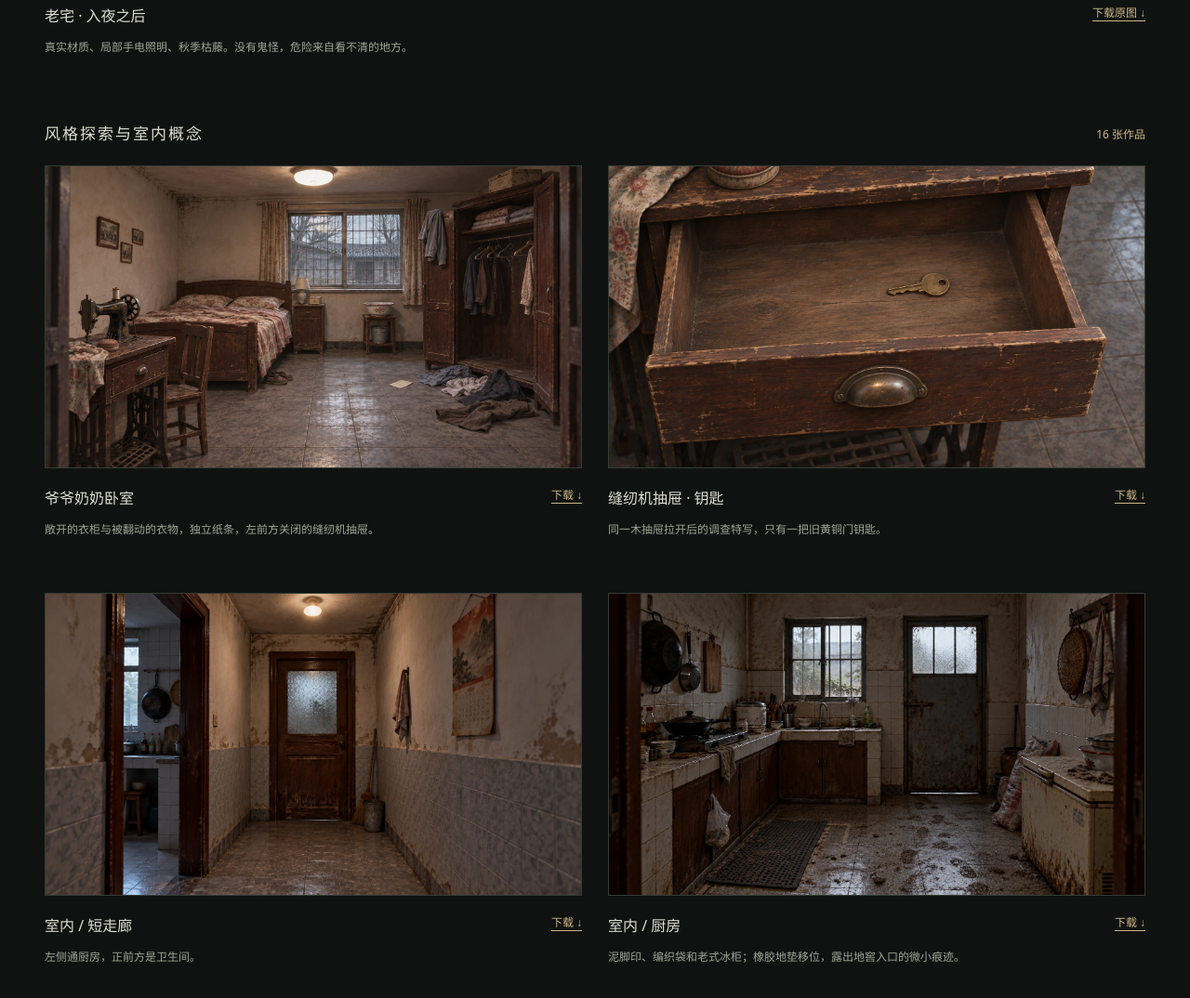
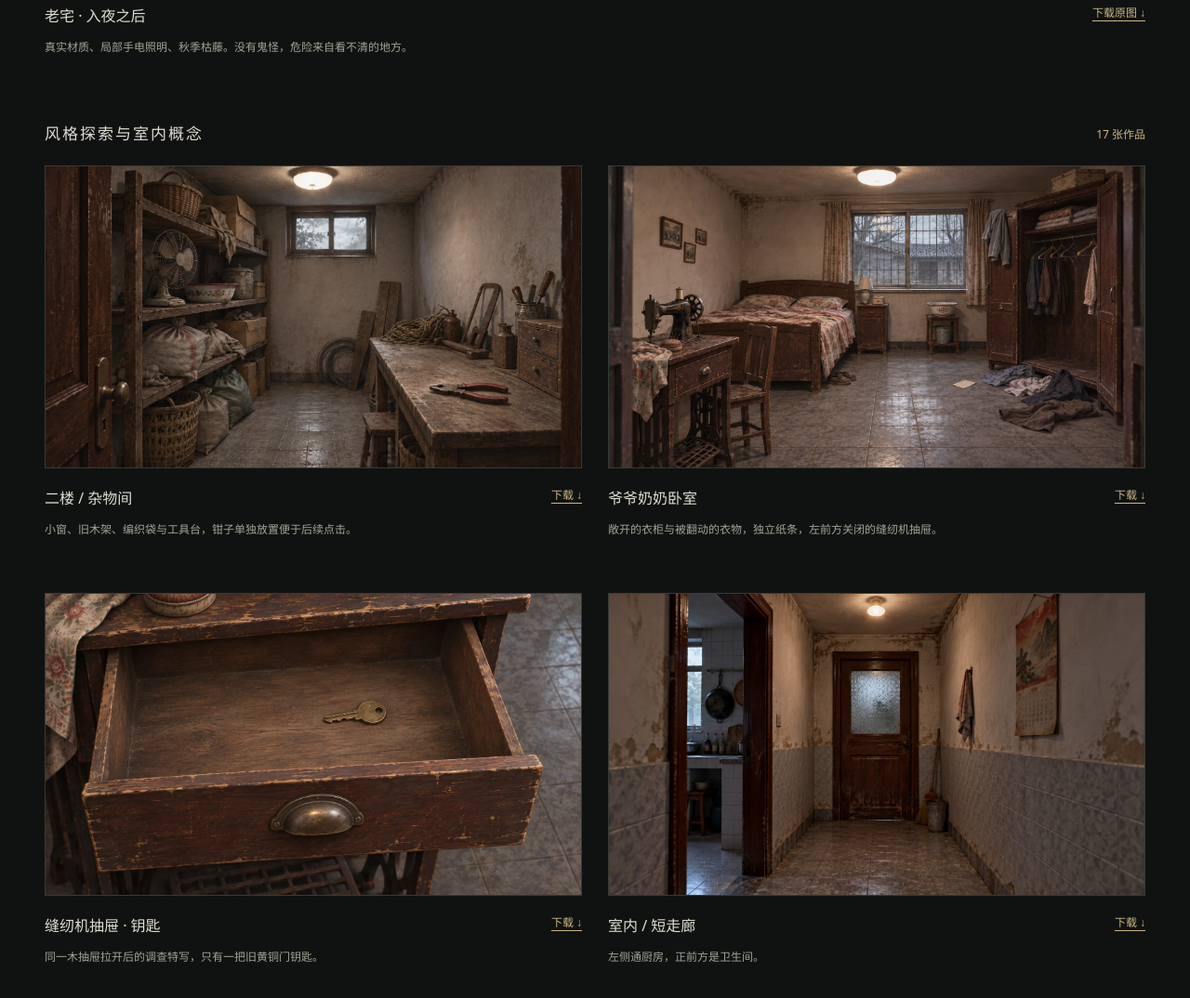
Before and after one commit to kunkun2222/codex, a plain HTML site: page game/gallery.html in a window 1280 px wide. Shown: the part 1076-2150 px from the top of the page at 93% size. Drawn offline with Linux system fonts and the light colour scheme.

Commit message:
Add upstairs storage room artwork with visible pliers

```diff
--- a/game/gallery.html
+++ b/game/gallery.html
@@ -6,8 +6,10 @@
 <main>
 <div class="intro"><p class="eyebrow">ENVIRONMENT ART / 场景档案</p><h1>熟悉的家，陌生的夜。</h1><p>从日间老宅到手电下的暗处。点击图片放大，查看场景细节。</p></div>
 <section class="featured"><div class="section-title"><h2>当前美术方向</h2><span>05 / 写实恐怖</span></div><button class="image-button" data-title="第五版 · 写实恐怖夜景" data-image="assets/house-exterior-v5.png" aria-label="放大第五版写实恐怖夜景"><img src="assets/house-exterior-v5.png" alt="手电照亮夜色里的贴砖老宅，右墙有电闸，右下方只有空土垄和枯藤，没有南瓜果实"></button><div class="caption"><div><h3>老宅 · 入夜之后</h3><p>真实材质、局部手电照明、秋季枯藤。没有鬼怪，危险来自看不清的地方。</p></div><a href="assets/house-exterior-v5.png" download>下载原图 ↓</a></div></section>
-<div class="section-title history-title"><h2>风格探索与室内概念</h2><span>16 张作品</span></div>
+<div class="section-title history-title"><h2>风格探索与室内概念</h2><span>17 张作品</span></div>
 <section class="grid" aria-label="历史场景图">
+<article><button class="image-button" data-title="二楼杂物间" data-image="assets/storage-room-v1.png" aria-label="放大二楼杂物间"><img loading="lazy" src="assets/storage-room-v1.webp" alt="窄小杂物间，左侧木架堆放编织袋和旧家用品，右侧工作台有一把红柄钳子"></button><div class="caption"><div><h3>二楼 / 杂物间</h3><p>小窗、旧木架、编织袋与工具台，钳子单独放置便于后续点击。</p></div><a href="assets/storage-room-v1.png" download>下载 ↓</a></div></article>
+
 <article><button class="image-button" data-title="爷爷奶奶卧室" data-image="assets/grandparents-bedroom-v1.png" aria-label="放大爷爷奶奶卧室"><img loading="lazy" src="assets/grandparents-bedroom-v1.webp" alt="敞开的衣柜与被翻动的衣物，独立纸条，左前方关闭的缝纫机抽屉。"></button><div class="caption"><div><h3>爷爷奶奶卧室</h3><p>敞开的衣柜与被翻动的衣物，独立纸条，左前方关闭的缝纫机抽屉。</p></div><a href="assets/grandparents-bedroom-v1.png" download>下载 ↓</a></div></article>
 <article><button class="image-button" data-title="缝纫机抽屉 · 钥匙" data-image="assets/sewing-drawer-key-v1.png" aria-label="放大缝纫机抽屉 · 钥匙"><img loading="lazy" src="assets/sewing-drawer-key-v1.webp" alt="同一木抽屉拉开后的调查特写，只有一把旧黄铜门钥匙。"></button><div class="caption"><div><h3>缝纫机抽屉 · 钥匙</h3><p>同一木抽屉拉开后的调查特写，只有一把旧黄铜门钥匙。</p></div><a href="assets/sewing-drawer-key-v1.png" download>下载 ↓</a></div></article>
 
@@ -34,7 +36,7 @@
 </section>
 <section class="publish"><div><h2>把画廊和试玩发布到 Netlify</h2><p>此按钮会打开 Netlify，登录后选择账号并授权 GitHub 仓库。仓库已配置发布目录，无需构建命令。</p><p class="muted">如果已有站点，请在 Netlify 的项目设置中连接 kunkun2222/codex，分支 main，发布目录 game，避免重复创建。</p></div><a class="deploy" href="https://app.netlify.com/start/deploy?repository=https%3A%2F%2Fgithub.com%2Fkunkun2222%2Fcodex" target="_blank" rel="noopener">前往 Netlify 部署 ↗</a></section>
 </main>
-<footer>归宅 · 秋夜 / 美术迭代档案 <span>17 张图片 · 点击放大 · 支持下载</span></footer>
+<footer>归宅 · 秋夜 / 美术迭代档案 <span>18 张图片 · 点击放大 · 支持下载</span></footer>
 <dialog id="viewer" aria-labelledby="viewerTitle"><div class="viewer-bar"><h2 id="viewerTitle"></h2><button id="closeViewer" aria-label="关闭大图">关闭 ×</button></div><img id="largeImage" alt=""><a id="original" target="_blank" rel="noopener">新窗口打开原图 ↗</a></dialog>
 <script src="gallery.js"></script>
 </body></html>
```
Also changed, not shown: game/assets/storage-room-v1.webp (added), 1 other file.
